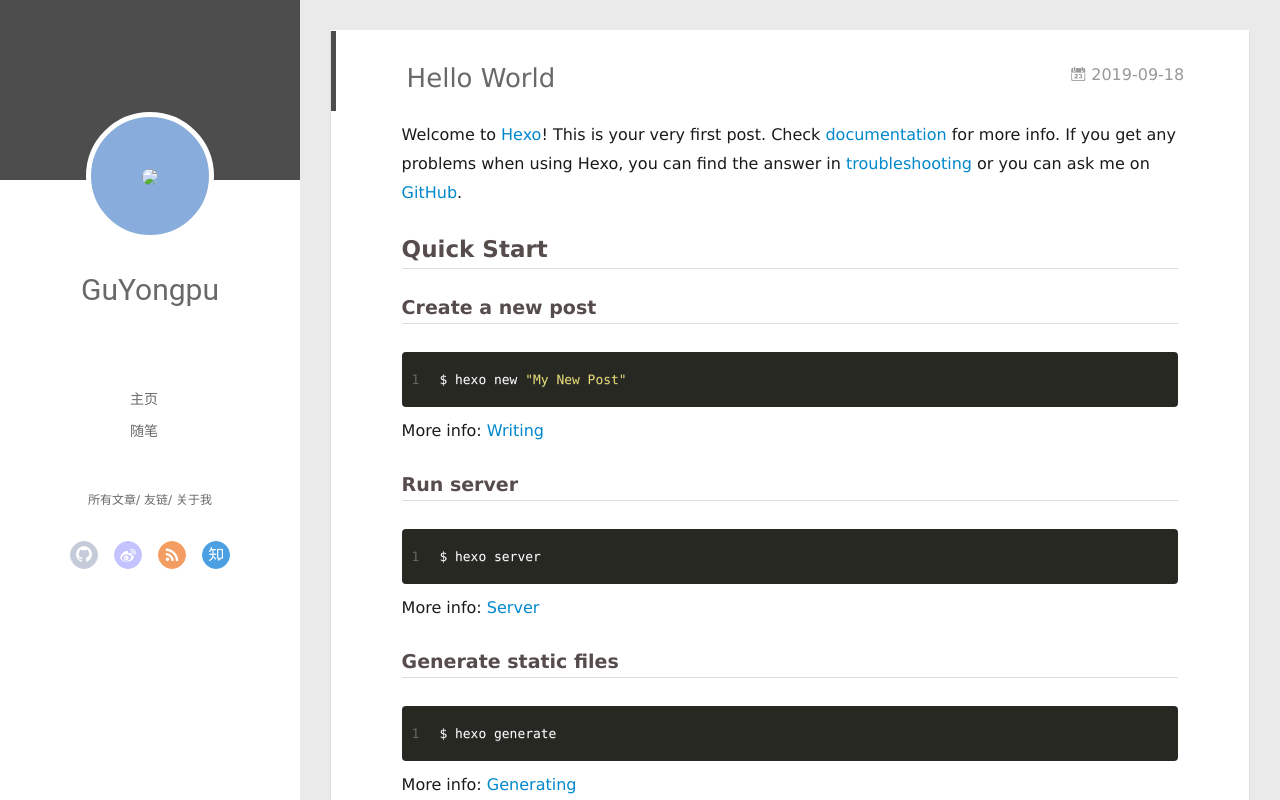
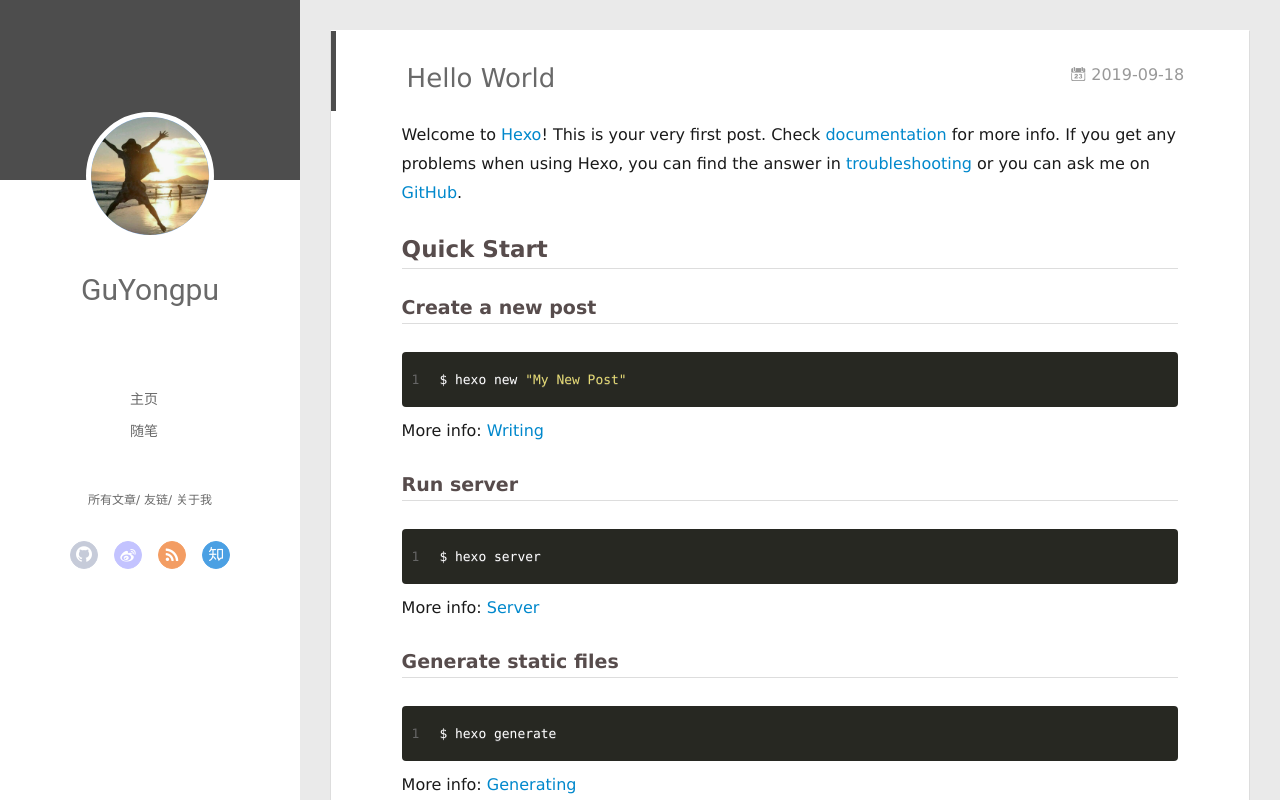
Before and after one commit to guyongpu/Blog, a plain HTML site: page 2019/09/18/hello-world/index.html in a window 1280 px wide. Drawn offline with Linux system fonts and the light colour scheme; files that its build step writes are made by us from their sources.

Commit message:
Site updated: 2019-09-19 17:05:31

```diff
--- a/2019/09/18/hello-world/index.html
+++ b/2019/09/18/hello-world/index.html
@@ -47,7 +47,7 @@
 <div class="intrude-less">
 	<header id="header" class="inner">
 		<a href="/Blog/" class="profilepic">
-			<img src="/Blog/public/img/head.jpg" class="js-avatar">
+			<img src="/img/head.jpg" class="js-avatar">
 		</a>
 		<hgroup>
 		  <h1 class="header-author"><a href="/Blog/">GuYongpu</a></h1>
@@ -105,7 +105,7 @@
 	<div class="intrude-less">
 		<header id="header" class="inner">
 			<div class="profilepic">
-				<img src="/Blog/public/img/head.jpg" class="js-avatar">
+				<img src="/img/head.jpg" class="js-avatar">
 			</div>
 			<hgroup>
 			  <h1 class="header-author js-header-author">GuYongpu</h1>
```
Also changed, not shown: 2019/09/18/使用hexo搭建博客，文件无法加载的问题/index.html (+2 -2 lines), 2019/09/19/Socket-Server指定监听端口和IP/index.html (+2 -2 lines), archives/2019/09/index.html (+2 -2 lines), archives/2019/index.html (+2 -2 lines), archives/index.html (+2 -2 lines), index.html (+2 -2 lines).
